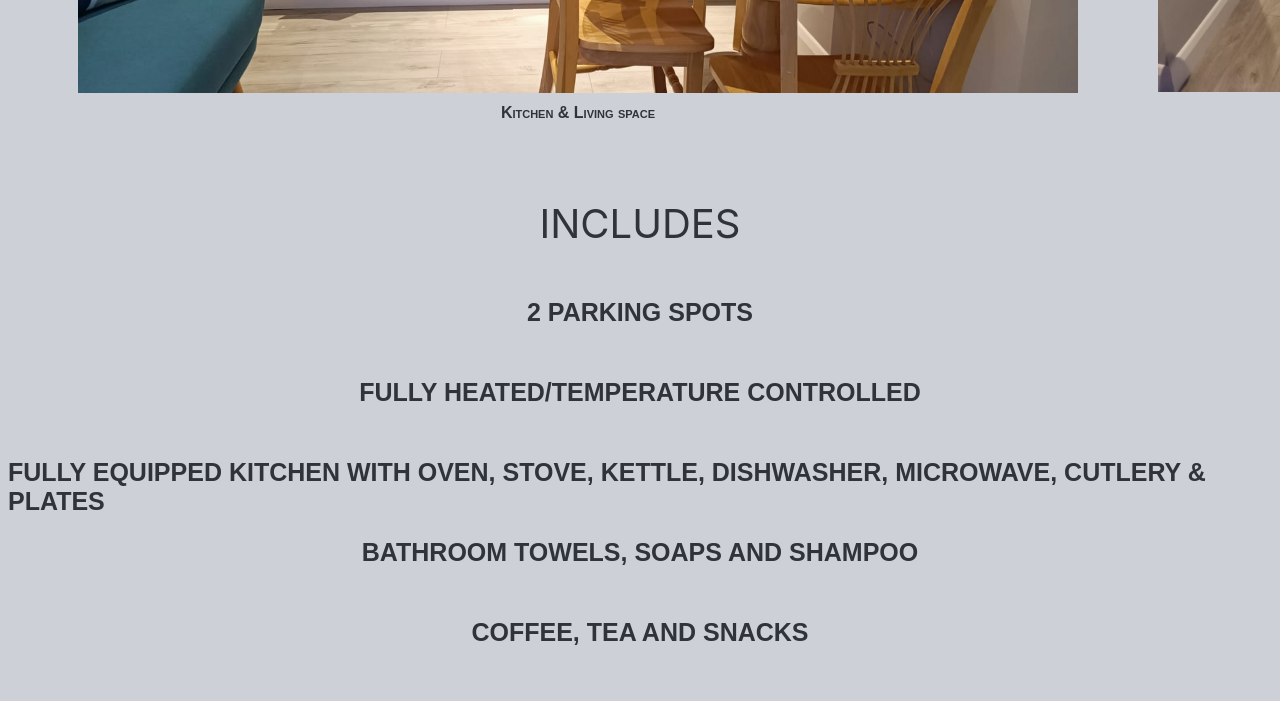
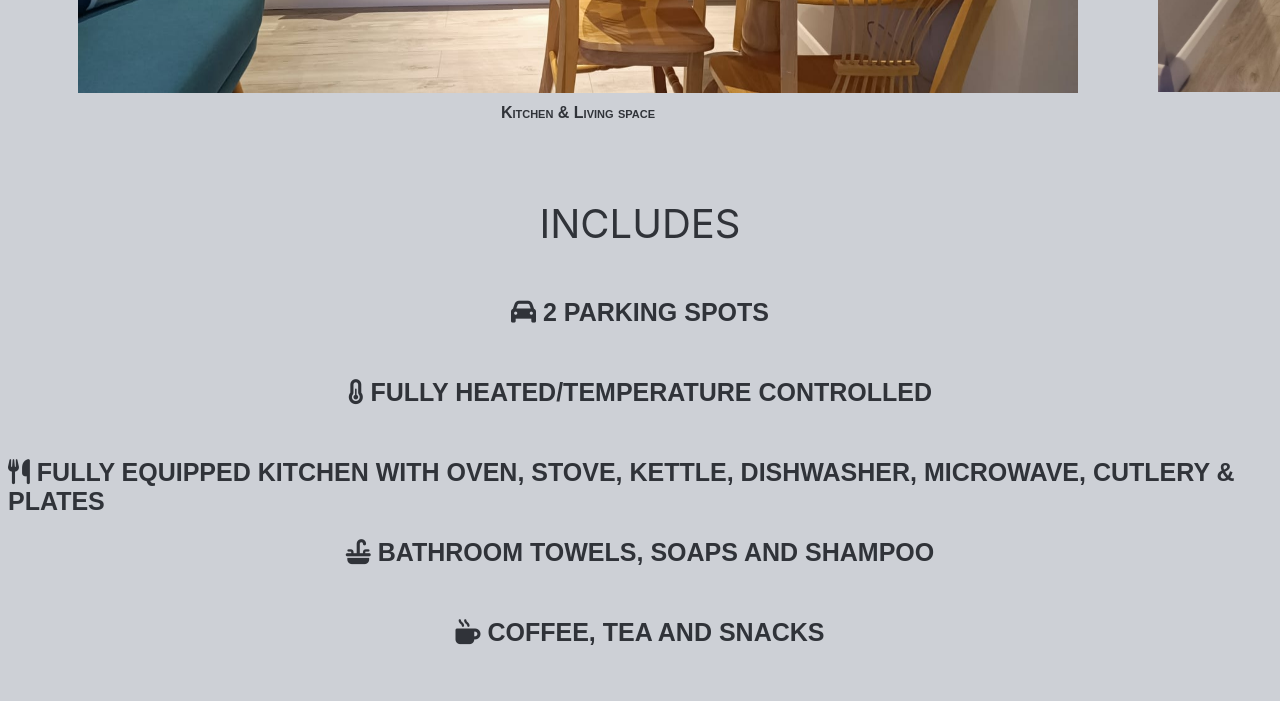
Before and after one commit to Aron-M/BallyconnellAttractions, a plain HTML site: page index.html in a window 1280 px wide. Shown: the part 2299-3000 px from the top of the page. Drawn offline with Linux system fonts and the light colour scheme.

Commit message:
add icons for FEATURES list git push
clear
clear
clear
clear
git add .

```diff
--- a/index.html
+++ b/index.html
@@ -80,19 +80,19 @@
           <heading class="includes">INCLUDES</heading>
           <ul class="listfeatures">
             <li>
-              2 Parking spots
+              <i class="fa-solid fa-car"></i>     2 Parking spots
             </li>
             <li>
-              Fully heated/temperature controlled
+              <i class="fa-solid fa-temperature-half"></i>     Fully heated/temperature controlled
             </li>
             <li>
-              Fully equipped kitchen with oven, stove, kettle, dishwasher, microwave, cutlery & plates
+              <i class="fa-solid fa-utensils"></i>     Fully equipped kitchen with oven, stove, kettle, dishwasher, microwave, cutlery & plates
             </li>
             <li>
-              Bathroom towels, soaps and shampoo
+              <i class="fa-solid fa-sink"></i>     Bathroom towels, soaps and shampoo
             </li>
             <li>
-              Coffee, tea and snacks
+              <i class="fa-solid fa-mug-hot"></i>     Coffee, tea and snacks
             </li>
 
           </ul>
@@ -115,7 +115,10 @@
             Book</h1>
         </section>
 
+        <script src="https://kit.fontawesome.com/0d0ea14369.js" crossorigin="anonymous"></script>
+
 </body>
 
 
+
 </html>
```
